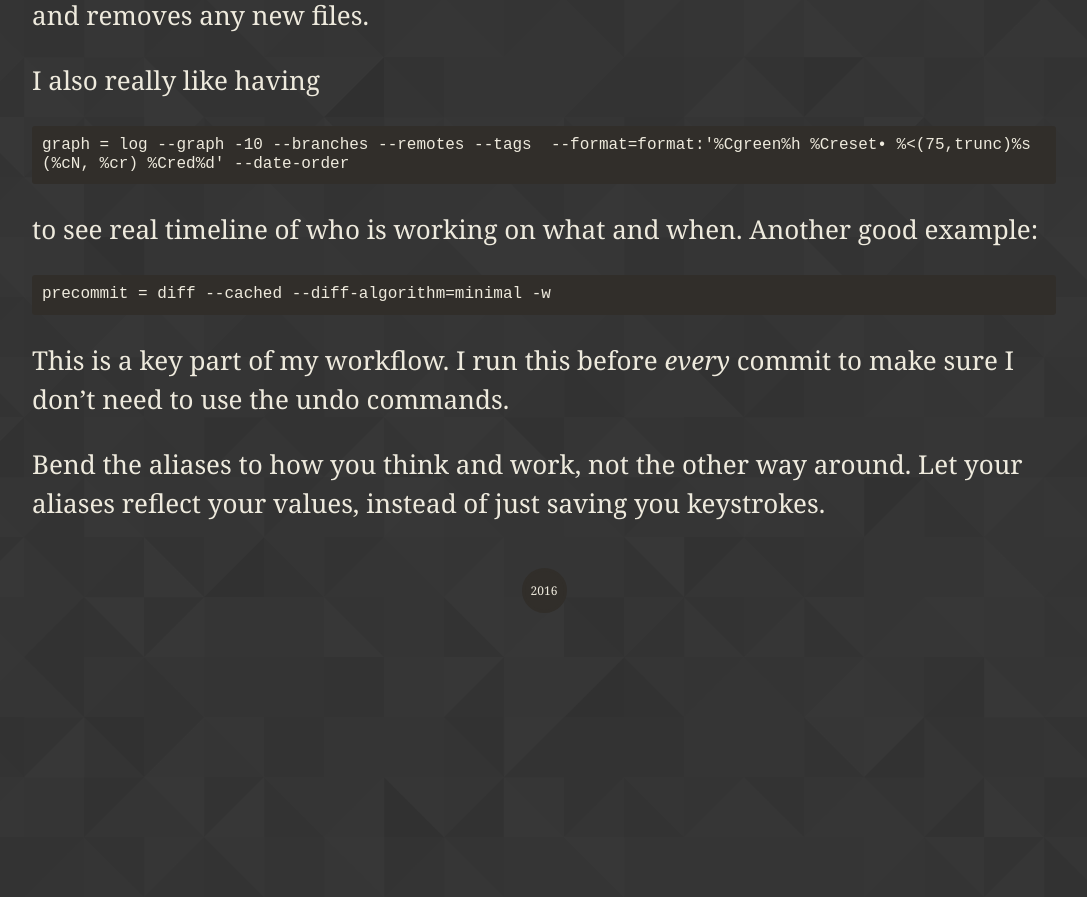
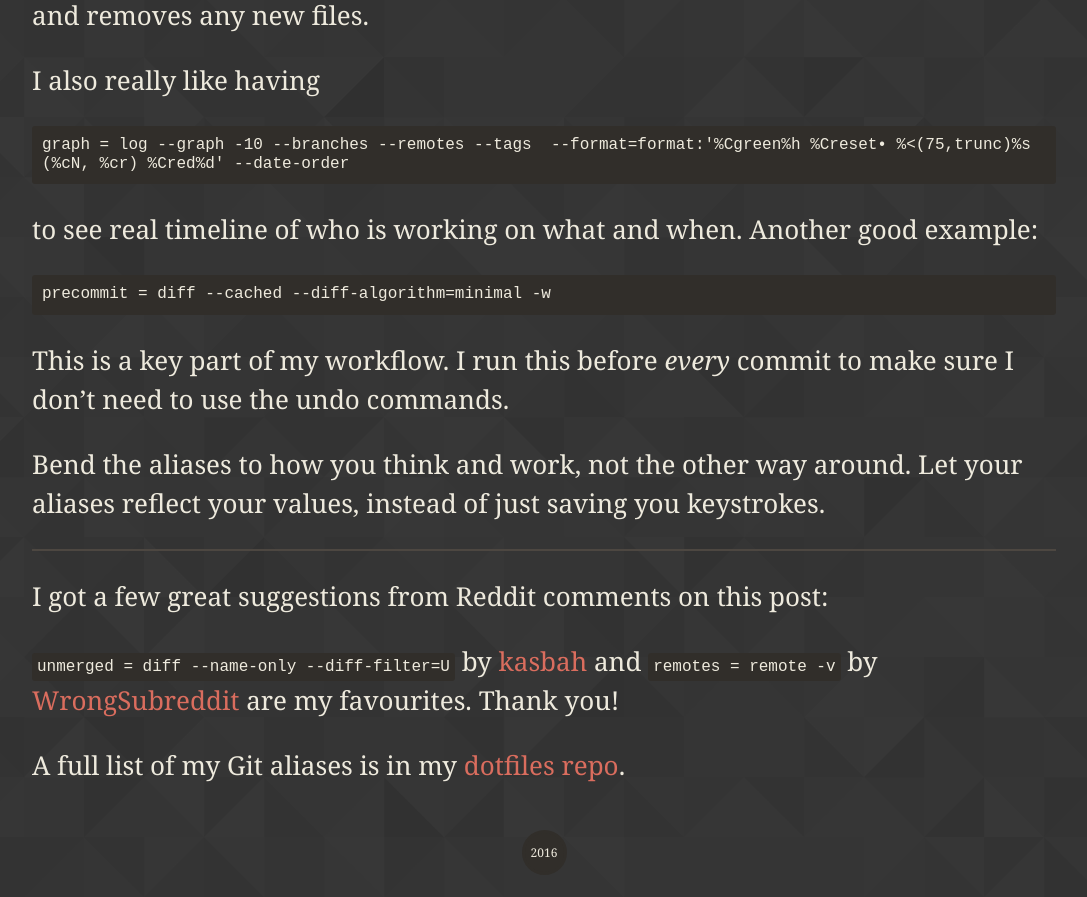
Before and after one commit to gggritso/site, a Jekyll site: the page built from _posts/2015-08-23-human-git-aliases.md, in a window 1280 px wide and 900 px high, scrolled down 1743 px. Shown: the top 897 px of the window, without its empty margins (96-1183 px from the left). Built offline with Jekyll 4.4.1, drawn with Linux system fonts in a browser that asks for light colours; before the commit the page ends 2381 px from its top, so only the background shows below that.

Commit message:
Update Human Git Aliases.

```diff
--- a/_posts/2015-08-23-human-git-aliases.md
+++ b/_posts/2015-08-23-human-git-aliases.md
@@ -71,3 +71,12 @@ precommit = diff --cached --diff-algorithm=minimal -w
 This is a key part of my workflow. I run this before _every_ commit to make sure I don't need to use the undo commands.
 
 Bend the aliases to how you think and work, not the other way around. Let your aliases reflect your values, instead of just saving you keystrokes.
+
+
+---
+
+I got a few great suggestions from Reddit comments on this post:
+
+`unmerged = diff --name-only --diff-filter=U` by [kasbah](https://www.reddit.com/user/kasbah) and `remotes = remote -v` by [WrongSubreddit](https://www.reddit.com/user/WrongSubreddit) are my favourites. Thank you!
+
+A full list of my Git aliases is in my [dotfiles repo](https://github.com/gggritso/dotfiles/blob/master/gitconfig.symlink).
```
